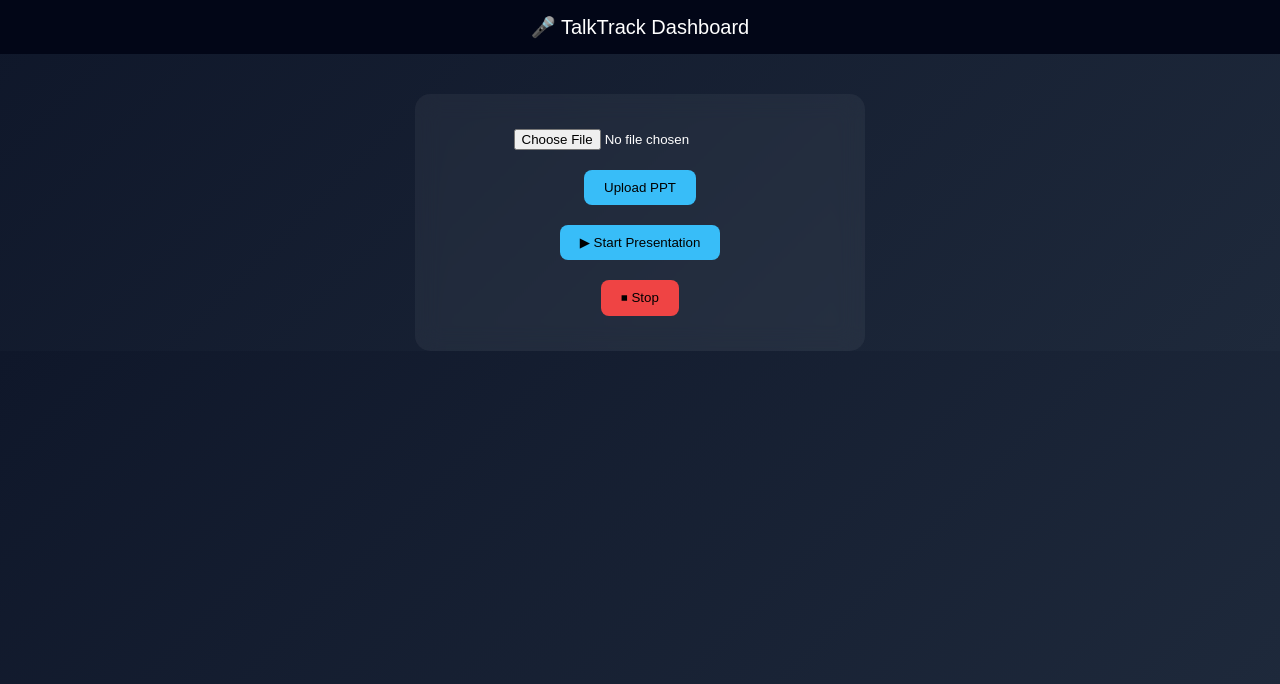
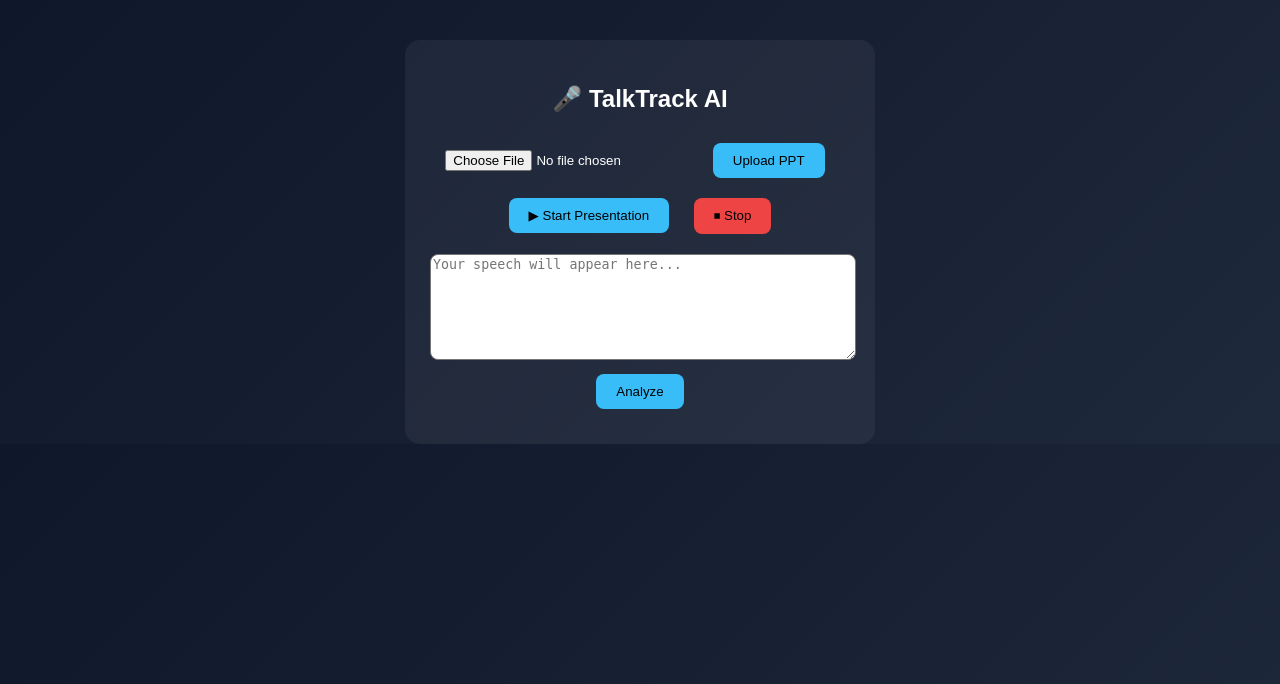
Before and after one commit to ejjigirikavya/TalkTrack, a Flask app: page /dashboard in a window 1280 px wide. Shown: the top 684 px of the page. Run offline with Flask 3, Linux system fonts and the light colour scheme.

Commit message:
final working speech + dashboard UI

```diff
--- a/app.py
+++ b/app.py
@@ -1,15 +1,9 @@
 from flask import Flask, render_template, request, redirect
 import sqlite3
-import os
-import speech_recognition as sr
 from pptx import Presentation
 import difflib
-import time
 
 app = Flask(__name__)
-
-# ---------- GLOBAL ----------
-recording = False
 
 # ---------- DATABASE ----------
 def init_db():
@@ -27,12 +21,6 @@ def init_db():
     conn.commit()
     conn.close()
 
-# ---------- SPEECH SETUP ----------
-recognizer = sr.Recognizer()
-
-
-filler_words = ["um", "uh", "like", "you know", "basically", "and", "that"]
-
 # ---------- PPT TEXT ----------
 def extract_ppt_text(file):
     prs = Presentation(file)
@@ -45,26 +33,9 @@ def extract_ppt_text(file):
 
     return text
 
-# ---------- CONTROLLED SPEECH ----------
-def get_speech_controlled():
-    global recording
-    full_text = ""
-    mic = sr.Microphone()
+# ---------- ANALYSIS ----------
+filler_words = ["um", "uh", "like", "you know", "basically", "and", "that"]
 
-    with mic as source:
-        recognizer.adjust_for_ambient_noise(source)
-
-        while recording:
-            try:
-                audio = recognizer.listen(source, timeout=3)
-                text = recognizer.recognize_google(audio)
-                full_text += " " + text
-            except:
-                pass
-
-    return full_text
-
-# ---------- ANALYSIS ----------
 def calculate_accuracy(ppt_text, spoken_text):
     matcher = difflib.SequenceMatcher(None, ppt_text.lower(), spoken_text.lower())
     return round(matcher.ratio() * 100, 2)
@@ -73,10 +44,10 @@ def count_fillers(text):
     words = text.lower().split()
     return sum(word in filler_words for word in words)
 
-def analyze_speech(text, duration):
+def analyze_speech(text):
     words = text.split()
-    wpm = len(words) / (duration / 60) if duration > 0 else 0
-    pauses = max(0, int(duration - (len(words) * 0.5)))
+    wpm = len(words) / 1  # assume 1 minute
+    pauses = max(0, int(len(words) * 0.1))
     fillers = count_fillers(text)
     return fillers, wpm, pauses
 
@@ -110,7 +81,6 @@ def generate_ai_feedback(acc, fillers, wpm, pauses):
     return feedback
 
 # ---------- ROUTES ----------
-
 @app.route('/')
 def home():
     return render_template('index.html')
@@ -118,43 +88,6 @@ def home():
 @app.route('/signup')
 def signup():
     return render_template('signup.html')
-
-@app.route('/register', methods=['POST'])
-def register():
-    username = request.form['username']
-    password = request.form['password']
-
-    conn = sqlite3.connect("users.db")
-    cur = conn.cursor()
-
-    cur.execute("SELECT * FROM users WHERE username=?", (username,))
-    if cur.fetchone():
-        conn.close()
-        return render_template('signup.html', error="User already exists")
-
-    cur.execute("INSERT INTO users (username, password) VALUES (?, ?)", (username, password))
-    conn.commit()
-    conn.close()
-
-    return redirect('/')
-
-@app.route('/login', methods=['POST'])
-def login():
-    username = request.form['username']
-    password = request.form['password']
-
-    conn = sqlite3.connect("users.db")
-    cur = conn.cursor()
-
-    cur.execute("SELECT * FROM users WHERE username=? AND password=?", (username, password))
-    user = cur.fetchone()
-
-    conn.close()
-
-    if user:
-        return redirect('/dashboard')
-    else:
-        return render_template('login.html', error="Invalid Credentials")
 
 @app.route('/dashboard')
 def dashboard():
@@ -166,36 +99,18 @@ def upload():
     file.save("uploaded.pptx")
     return redirect('/dashboard')
 
-# ---------- START ----------
-@app.route('/start', methods=['POST'])
-def start():
-    global recording
-    recording = True
+# 🔥 MAIN ANALYSIS ROUTE
+@app.route('/analyze', methods=['POST'])
+def analyze():
+    spoken_text = request.form['text']
 
     ppt_text = extract_ppt_text("uploaded.pptx")
 
-    start_time = time.time()
-    spoken_text = get_speech_controlled()
-    duration = time.time() - start_time
+    if len(spoken_text.strip()) == 0:
+        return render_template('dashboard.html', error="No speech detected!", done=False)
 
-    # 🚨 No speech detection
-    if len(spoken_text.strip()) == 0:
-        return render_template(
-            'dashboard.html',
-            error="No speech detected! Please speak during presentation.",
-            done=False
-        )
-
-    if len(spoken_text.split()) < 5:
-        return render_template(
-            'dashboard.html',
-            error="Too little speech detected. Please speak more clearly.",
-            done=False
-        )
-
-    # ---------- ANALYSIS ----------
     accuracy = calculate_accuracy(ppt_text, spoken_text)
-    fillers, wpm, pauses = analyze_speech(spoken_text, duration)
+    fillers, wpm, pauses = analyze_speech(spoken_text)
     feedback = generate_ai_feedback(accuracy, fillers, wpm, pauses)
 
     return render_template(
@@ -209,15 +124,7 @@ def start():
         done=True
     )
 
-# ---------- STOP ----------
-@app.route('/stop', methods=['POST'])
-def stop():
-    global recording
-    recording = False
-    return "Stopped"
-
 # ---------- RUN ----------
 if __name__ == '__main__':
     init_db()
     app.run(debug=True)
-    use_reloader=(False)
--- a/templates/dashboard.html
+++ b/templates/dashboard.html
@@ -12,22 +12,15 @@ body {
     text-align: center;
 }
 
-header {
-    background: #020617;
-    padding: 15px;
-    font-size: 20px;
-}
-
 .container {
     margin-top: 40px;
 }
 
 .card {
     background: rgba(255,255,255,0.05);
-    backdrop-filter: blur(12px);
     padding: 25px;
     border-radius: 15px;
-    width: 400px;
+    width: 420px;
     margin: auto;
 }
 
@@ -40,20 +33,14 @@ button {
     cursor: pointer;
 }
 
-button:hover {
-    background:#0ea5e9;
-}
-
 .stop-btn {
     background: #ef4444;
 }
 
-.stop-btn:hover {
-    background: #dc2626;
-}
-
-input {
-    padding: 10px;
+textarea {
+    width: 100%;
+    height: 100px;
+    margin-top: 10px;
     border-radius: 8px;
 }
 
@@ -64,38 +51,34 @@ input {
 
 .error {
     color: red;
-    margin-top: 15px;
 }
 </style>
 </head>
 
 <body>
 
-<header>🎤 TalkTrack Dashboard</header>
-
 <div class="container">
 <div class="card">
 
-<!-- ✅ Upload PPT -->
+<h2>🎤 TalkTrack AI</h2>
+
 <form action="/upload" method="POST" enctype="multipart/form-data">
     <input type="file" name="ppt" required>
     <button>Upload PPT</button>
 </form>
 
-<!-- ✅ Start Button -->
-<form action="/start" method="POST">
-    <button>▶ Start Presentation</button>
+<button onclick="startSpeech()">▶ Start Presentation</button>
+<button class="stop-btn" onclick="stopSpeech()">⏹ Stop</button>
+
+<form action="/analyze" method="POST">
+    <textarea id="speechText" name="text" placeholder="Your speech will appear here..."></textarea>
+    <button>Analyze</button>
 </form>
 
-<!-- ✅ Stop Button -->
-<button class="stop-btn" onclick="stopRecording()">⏹ Stop</button>
-
-<!-- ✅ Error Message -->
 {% if error %}
 <p class="error">{{ error }}</p>
 {% endif %}
 
-<!-- ✅ Results Section -->
 {% if done %}
 <div class="result">
 <hr>
@@ -119,13 +102,38 @@ input {
 </div>
 </div>
 
-<!-- ✅ Stop Script -->
 <script>
-function stopRecording() {
-    fetch('/stop', { method: 'POST' })
-    .then(() => {
-        alert("⏹ Recording stopped! Please wait for results...");
-    });
+let recognition;
+let finalText = "";
+
+function startSpeech() {
+    recognition = new (window.SpeechRecognition || window.webkitSpeechRecognition)();
+
+    recognition.continuous = true;
+    recognition.interimResults = true;
+
+    recognition.onresult = function(event) {
+        let interimText = "";
+
+        for (let i = event.resultIndex; i < event.results.length; i++) {
+            let transcript = event.results[i][0].transcript;
+
+            if (event.results[i].isFinal) {
+                finalText += transcript + " ";
+            } else {
+                interimText += transcript;
+            }
+        }
+
+        document.getElementById("speechText").value =
+            finalText + interimText;
+    };
+
+    recognition.start();
+}
+
+function stopSpeech() {
+    recognition.stop();
 }
 </script>
 
```
